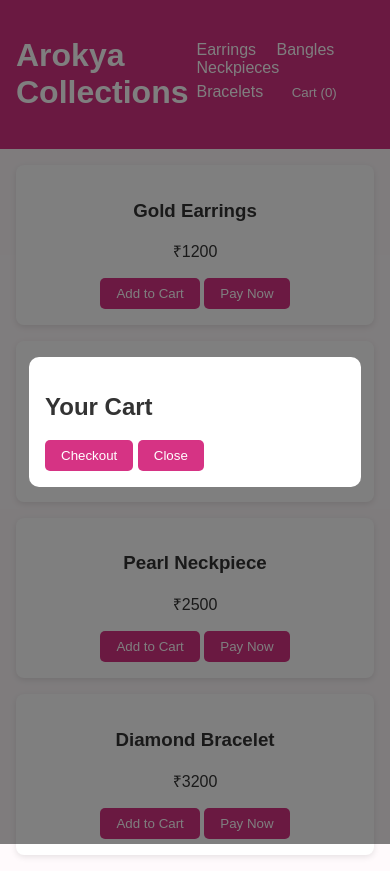
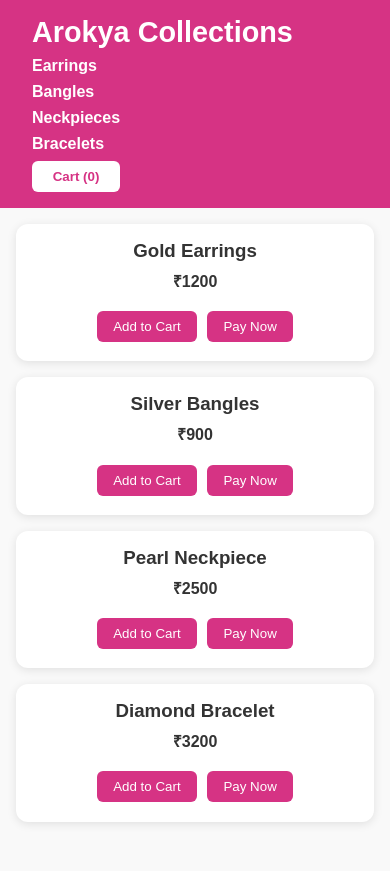
Before and after one commit to produkuvincy/arokya-collections, a website: page frontend/index.html in a window 390 px wide. After the commit the page ends 844 px from the top, so only its background shows below. Drawn offline with Linux system fonts and the light colour scheme.

Commit message:
Update style.css

```diff
--- a/frontend/style.css
+++ b/frontend/style.css
@@ -1,9 +1,42 @@
-body {font-family: Arial, sans-serif; margin: 0; background: #fffafc; color: #333;}
-header {background: #d63384; color: white; padding: 1rem; display: flex; justify-content: space-between; align-items: center;}
-nav a {color: white; margin: 0 0.5rem; text-decoration: none;}
-button {cursor: pointer; background: #d63384; color: white; border: none; padding: 0.5rem 1rem; border-radius: 5px;}
-#products {display: grid; grid-template-columns: repeat(auto-fill, minmax(200px, 1fr)); gap: 1rem; padding: 1rem;}
-.product {background: white; border-radius: 8px; box-shadow: 0 2px 6px rgba(0,0,0,0.1); padding: 1rem; text-align: center;}
-#cart-modal {position: fixed; top: 0; left: 0; width: 100%; height: 100%; background: rgba(0,0,0,0.5); display: flex; justify-content: center; align-items: center;}
-.cart-content {background: white; padding: 1rem; border-radius: 10px; width: 300px;}
-.hidden {display: none;}
+/* Basic reset */
+* { margin: 0; padding: 0; box-sizing: border-box; font-family: Arial, sans-serif; }
+body { background-color: #f9f9f9; color: #333; }
+
+/* Header */
+header { background-color: #d63384; color: #fff; padding: 1rem 2rem; display: flex; justify-content: space-between; align-items: center; flex-wrap: wrap; }
+header h1 { font-size: 1.8rem; }
+header nav { display: flex; gap: 1rem; flex-wrap: wrap; }
+header nav a { color: #fff; text-decoration: none; font-weight: bold; }
+header nav button { background-color: #fff; color: #d63384; border: none; padding: 0.5rem 1rem; border-radius: 6px; cursor: pointer; font-weight: bold; }
+header nav button:hover { background-color: #f0f0f0; }
+
+/* Products */
+#products { display: grid; grid-template-columns: repeat(auto-fit, minmax(220px, 1fr)); gap: 1.5rem; padding: 2rem; }
+.product { background-color: #fff; border-radius: 12px; padding: 1rem; text-align: center; box-shadow: 0 2px 10px rgba(0,0,0,0.1); transition: transform 0.2s ease; }
+.product:hover { transform: translateY(-5px); }
+.product h3 { margin-bottom: 0.5rem; }
+.product p { margin-bottom: 1rem; font-weight: bold; }
+.product button { background-color: #d63384; color: #fff; border: none; padding: 0.5rem 1rem; margin: 0.2rem; border-radius: 6px; cursor: pointer; transition: background-color 0.2s; }
+.product button:hover { background-color: #b02b6b; }
+
+/* Cart Modal */
+#cart-modal { position: fixed; top:0; left:0; width:100%; height:100%; background: rgba(0,0,0,0.5); display:flex; justify-content:center; align-items:center; z-index:1000; }
+#cart-modal.hidden { display: none; }
+.cart-content { background:#fff; border-radius:12px; padding:2rem; width:90%; max-width:400px; max-height:80%; overflow-y:auto; text-align:left; transform: translateY(-50px); transition: transform 0.3s ease; }
+#cart-modal.active .cart-content { transform: translateY(0); }
+.cart-content h2 { margin-bottom:1rem; color:#d63384; }
+.cart-content ul { list-style:none; margin-bottom:1rem; }
+.cart-content li { margin-bottom:0.5rem; font-weight:bold; }
+.cart-content button { background:#d63384; color:#fff; border:none; padding:0.5rem 1rem; margin:0.3rem 0; border-radius:6px; cursor:pointer; width:100%; transition: background 0.2s; }
+.cart-content button:hover { background:#b02b6b; }
+
+/* Quantity buttons */
+.quantity-controls { display:inline-flex; gap:0.3rem; align-items:center; margin-left:1rem; }
+.quantity-controls button { padding:0.2rem 0.6rem; font-weight:bold; }
+
+/* Responsive */
+@media(max-width:600px) {
+  header nav { flex-direction: column; gap:0.5rem; margin-top:0.5rem; }
+  #products { padding:1rem; gap:1rem; }
+  .product { padding:1rem 0.5rem; }
+}
```
